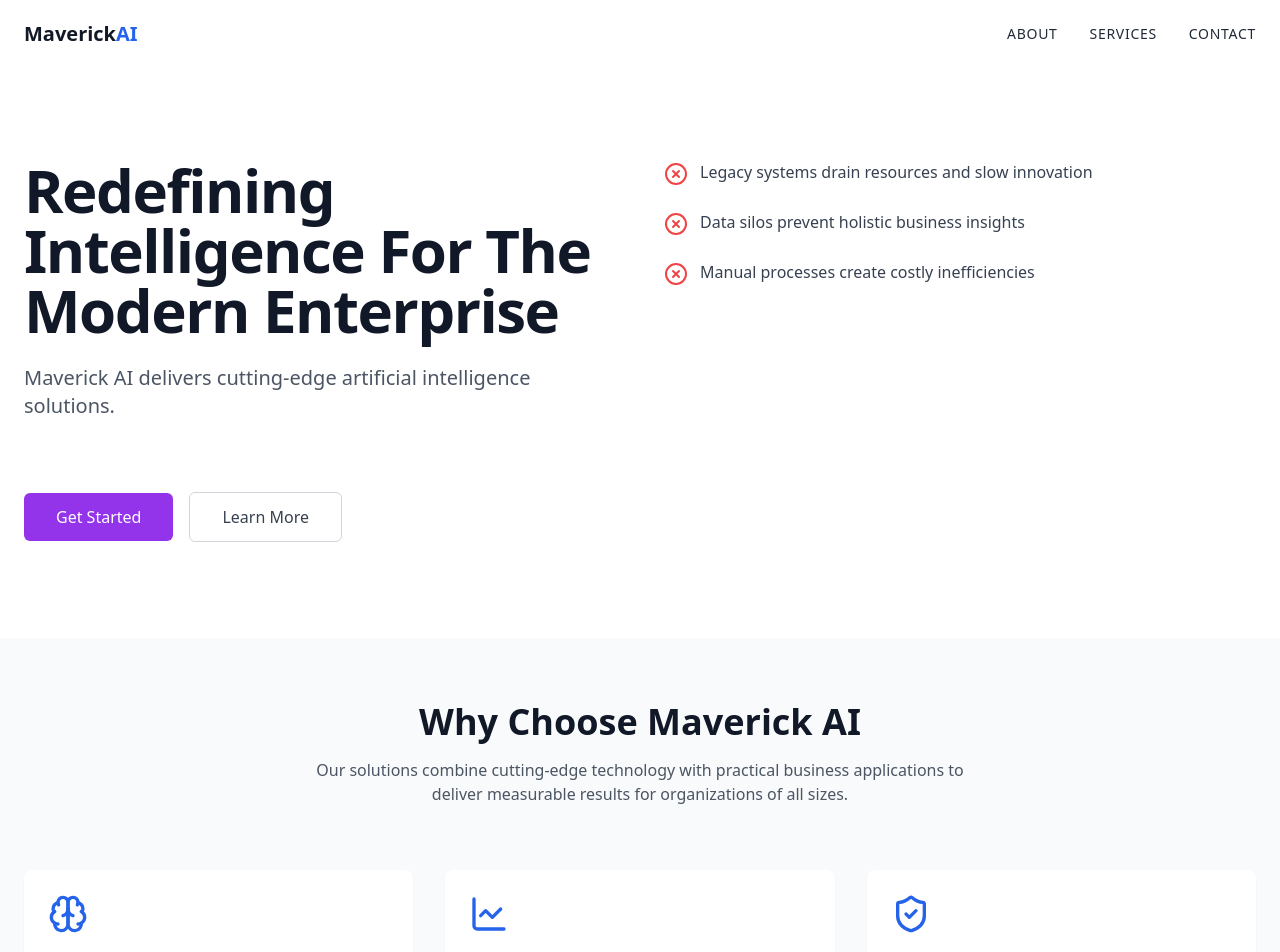
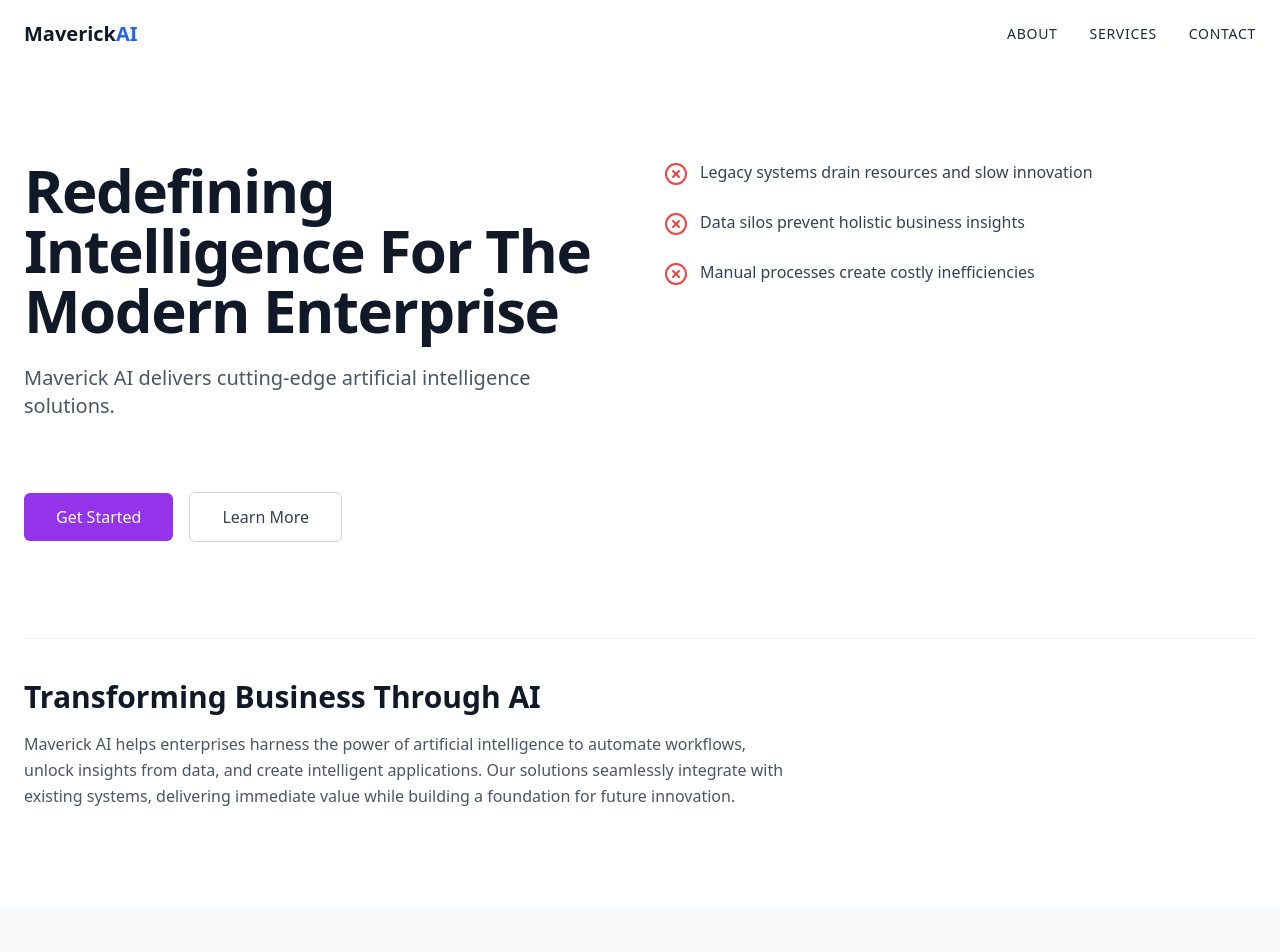
Before and after one commit to JPRamirez17/maverick-ai-landing-glide, a React (Vite) app: page / in a window 1280 px wide. Shown: the top 952 px of the page. Built offline with nearby package versions, Linux system fonts and the light colour scheme.

Commit message:
Add about section
Add a new section below the call to action buttons to explain what the company does.

```diff
--- a/src/components/Hero.tsx
+++ b/src/components/Hero.tsx
@@ -49,6 +49,16 @@ const Hero = () => {
             Learn More
           </a>
         </div>
+
+        {/* Company description section */}
+        <div className="mt-24 border-t border-gray-100 pt-10">
+          <h2 className="text-2xl md:text-3xl font-bold text-gray-900 mb-4">Transforming Business Through AI</h2>
+          <p className="text-gray-600 max-w-3xl leading-relaxed">
+            Maverick AI helps enterprises harness the power of artificial intelligence to automate workflows,
+            unlock insights from data, and create intelligent applications. Our solutions seamlessly integrate
+            with existing systems, delivering immediate value while building a foundation for future innovation.
+          </p>
+        </div>
       </div>
     </section>
   );
```
